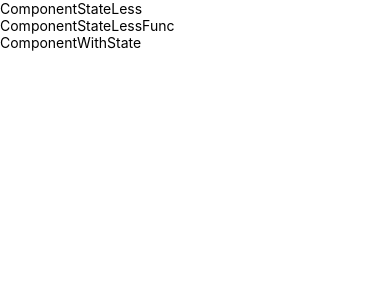
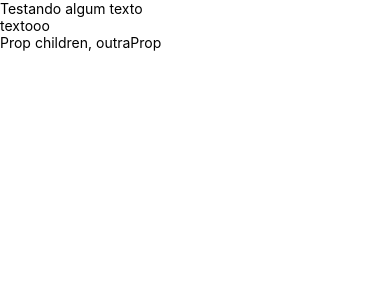
Before and after one commit to danitlf/curso-gabarito, a React Native app: screen / in a window 390 px wide. Shown: the top 300 px of the page. Built offline with nearby package versions, Linux system fonts and the light colour scheme.

Commit message:
explicando props

```diff
--- a/App.js
+++ b/App.js
@@ -1,24 +1,32 @@
 import React, { Fragment, Component } from 'react';
 import { SafeAreaView, StyleSheet, View, Text } from 'react-native';
 import { ComponentStateLess } from './src/components';
-function ComponentStateLessFunc() {
-    return <Text>ComponentStateLessFunc</Text>;
+
+function ComponentStateLessFunc({ text }) {
+    return <Text>{text}</Text>;
 }
 
 class ComponentWithState extends Component {
     render() {
-        return <Text>ComponentWithState</Text>;
+        return (
+            <View>
+                <Text>
+                    {this.props.children}, {this.props.outraProp}
+                </Text>
+            </View>
+        );
     }
 }
 
 const App = () => {
-    console.log('ooi');
     return (
         <Fragment>
             <SafeAreaView>
-                <ComponentStateLess />
-                <ComponentStateLessFunc />
-                <ComponentWithState />
+                <ComponentStateLess text={'Testando algum texto'} />
+                <ComponentStateLessFunc text={'textooo'} />
+                <ComponentWithState outraProp={'outraProp'}>
+                    Prop children
+                </ComponentWithState>
             </SafeAreaView>
         </Fragment>
     );
--- a/src/components/ComponentStateLess/ComponentStateLess.js
+++ b/src/components/ComponentStateLess/ComponentStateLess.js
@@ -1,6 +1,6 @@
 import React from 'react';
 import { Text } from 'react-native';
 
-export const ComponentStateLess = () => {
-    return <Text>ComponentStateLess</Text>;
+export const ComponentStateLess = props => {
+    return <Text>{props.text}</Text>;
 };
```
